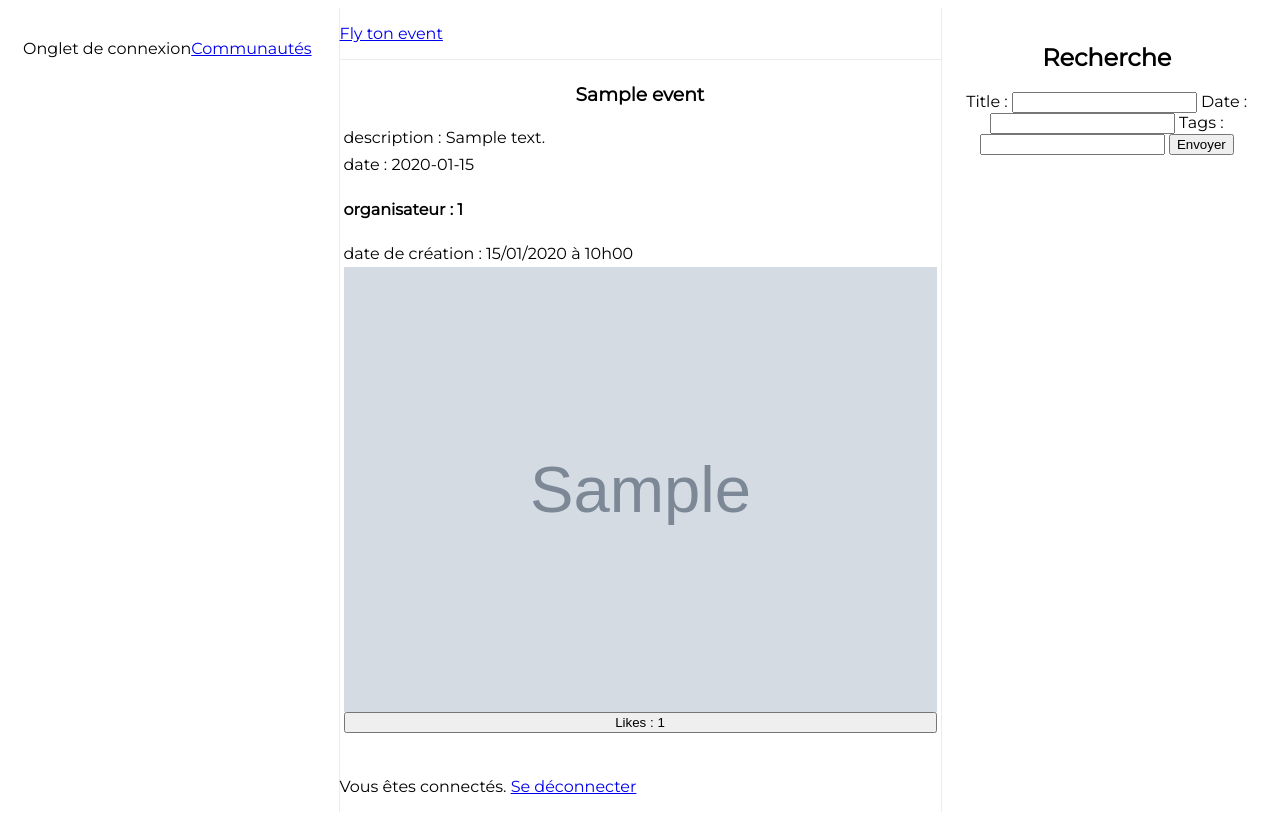
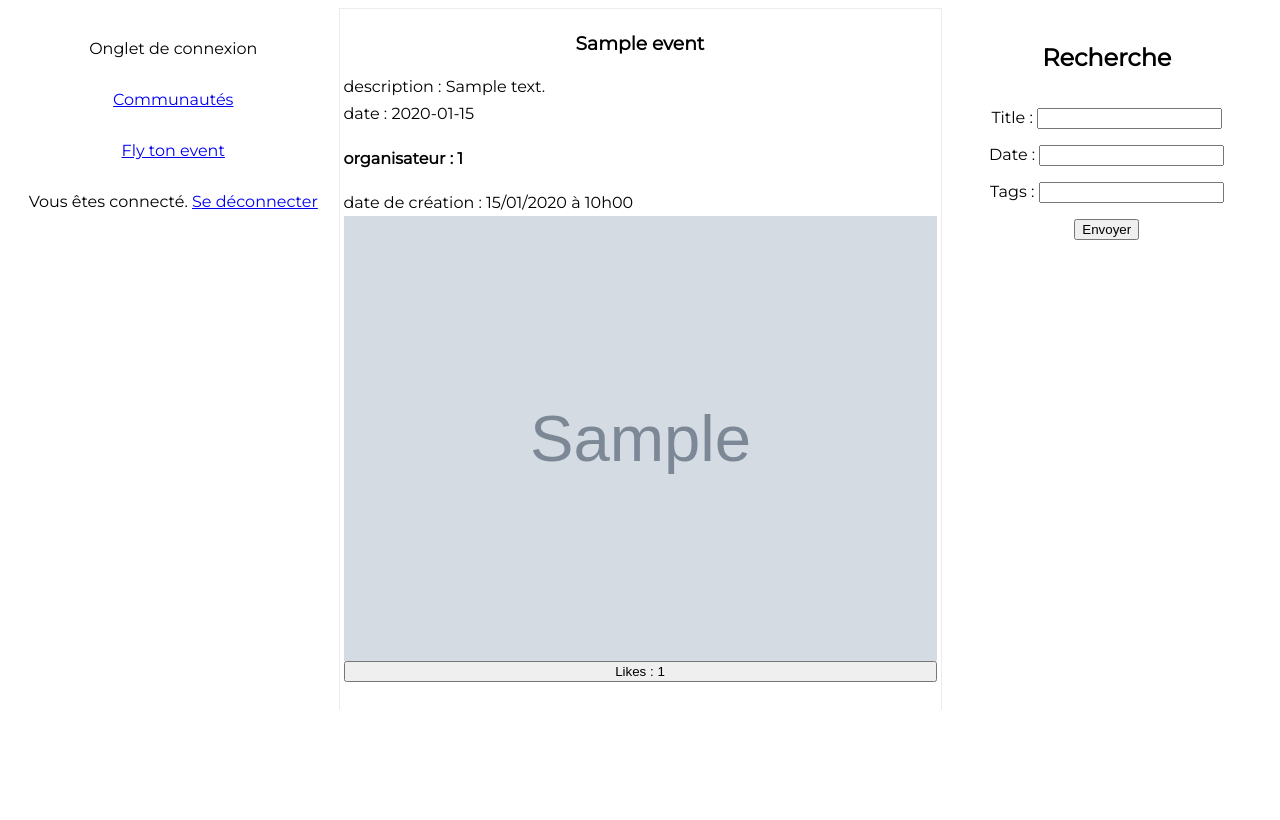
Before and after one commit to Idriss20032003/flyers, a Django app: page / in a window 1280 px wide. After the commit the page ends 710 px from the top, so only its background shows below. Run offline with Django 4.2, Linux system fonts and the light colour scheme; a user stored in the database is signed in; tables that the repository leaves empty hold one stand-in row (values such as "Sample post"); grey boxes marked "Sample" are stand-in pictures.

Commit message:
Petite mise en forme de home

```diff
--- a/Flyers/Flow/static/Flow/css/home.css
+++ b/Flyers/Flow/static/Flow/css/home.css
@@ -14,6 +14,7 @@ body {
 
 .connexion {
     display: flex;
+    flex-direction: column;
     flex: 1;
     padding: 15px;
     border-right: 1px solid #edebeb; /* Ajoute une bordure à droite de chaque élément */
@@ -28,7 +29,6 @@ body {
     border-right: 1px solid #edebeb; /* Ajoute une bordure à droite de chaque élément */
     /*text-align: center;*/
 }
-
 
 .recherche {
     display: flex;
--- a/Flyers/Flow/templates/Flow/home.html
+++ b/Flyers/Flow/templates/Flow/home.html
@@ -18,9 +18,6 @@
             {% else %}
             <a href="{% url 'login' %}">Communautés</a>
             {% endif %}
-        </div>
-
-        <div class="flux">
 
             <div>
                 {% if user.is_authenticated %}
@@ -30,11 +27,16 @@
                 {% endif %}
             </div>
 
+            {% if user.is_authenticated %}
+            <p> Vous êtes connecté. <a href= "{% url 'logout' %}">Se déconnecter</a>  </p>
+            {% endif %}
+        </div>
+
+        <div class="flux">
+
             <section class="events_flow">
             </section>
-            {% if user.is_authenticated %}
-            <p> Vous êtes connectés. <a href= "{% url 'logout' %}">Se déconnecter</a>  </p>
-            {% endif %}
+
         </div>
 
         <div class="recherche">
@@ -50,7 +52,7 @@
                 {% else %}
                     <form action="" method="post" novalidate>
                         {% csrf_token %}
-                        {{ form }}
+                        {{ form.as_p }}
                         <input type="submit" value="Envoyer">
                     </form>
                 {% endif %}
```
